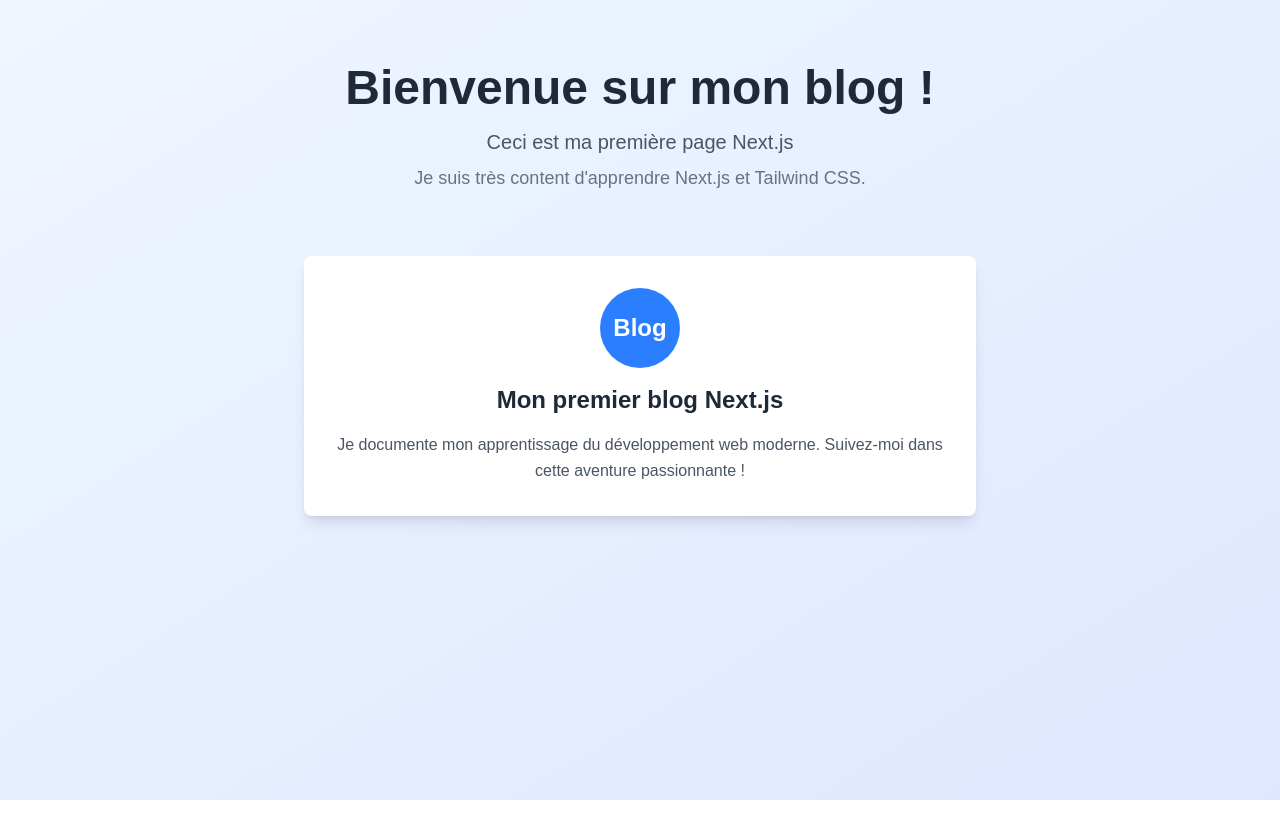
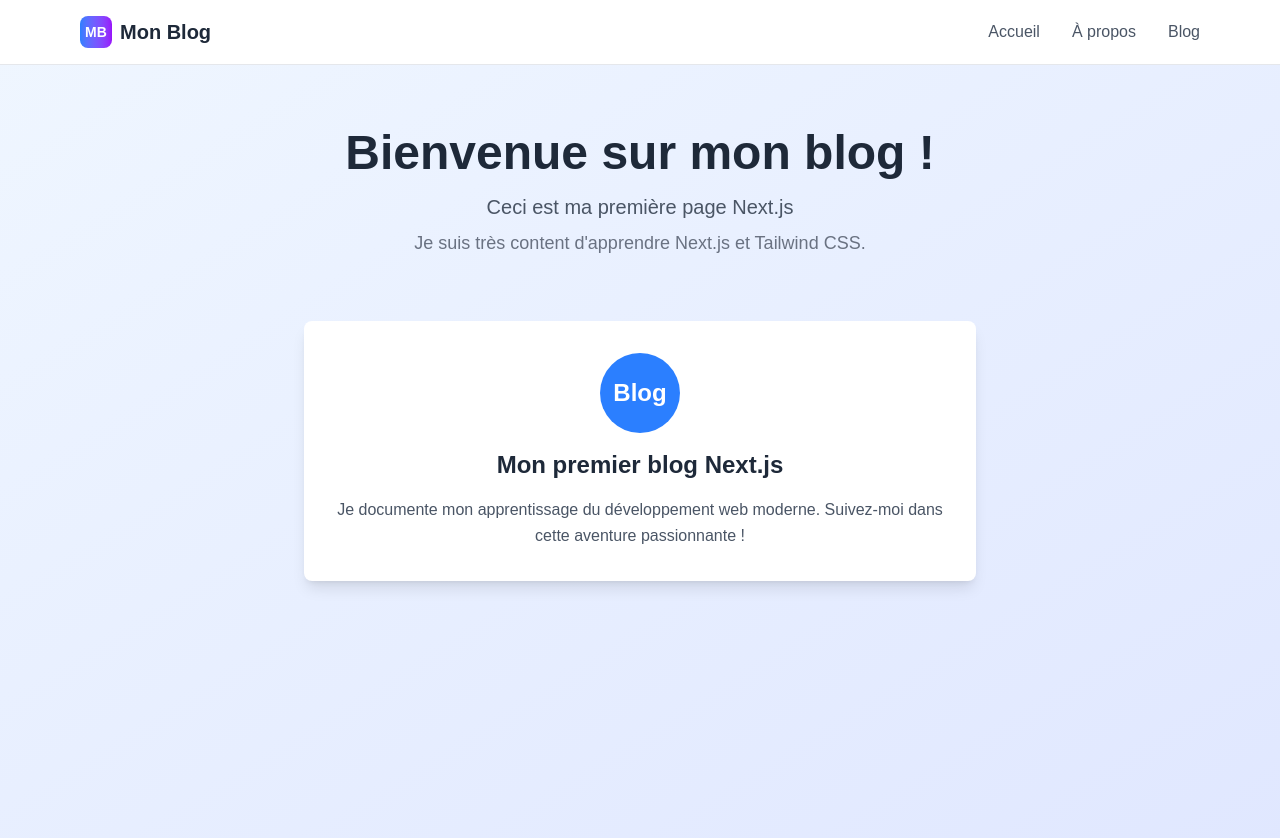
Before and after one commit to Khadim-Mbacke-Ba/mon--blog---stylise, a Next.js app: page / in a window 1280 px wide. Shown: the top 838 px of the page. Before the commit the page ends 800 px from the top, so only its background shows below. Built offline with nearby package versions, Linux system fonts and the light colour scheme.

Commit message:
Modifier app/layout.js pour inclure votre navbar

```diff
--- a/app/layout.tsx
+++ b/app/layout.tsx
@@ -1,29 +1,49 @@
+
 import type { Metadata } from "next";
 import { Geist, Geist_Mono } from "next/font/google";
+import Navbar from "./components/Navbar";
 import "./globals.css";
 
+// Configuration de la police principale
 const geistSans = Geist({
   variable: "--font-geist-sans",
   subsets: ["latin"],
 });
 
+// Configuration de la police secondaire
 const geistMono = Geist_Mono({
   variable: "--font-geist-mono",
   subsets: ["latin"],
 });
 
+// Métadonnées du site
 export const metadata: Metadata = {
-  title: "Create Next App",
-  description: "Generated by create next app",
+  title: "Mon Blog Next.js",
+  description: "Un blog moderne créé avec Next.js et Tailwind CSS",
 };
 
-export default function RootLayout({ children }: LayoutProps<"/">) {
+// Layout principal
+export default function RootLayout({
+  children,
+}: Readonly<{
+  children: React.ReactNode;
+}>) {
   return (
     <html
-      lang="en"
+      lang="fr"
       className={`${geistSans.variable} ${geistMono.variable} h-full antialiased`}
     >
-      <body className="min-h-full flex flex-col">{children}</body>
+      <body className="min-h-full flex flex-col bg-gray-50">
+
+        {/* Barre de navigation commune */}
+        <Navbar />
+
+        {/* Contenu des différentes pages */}
+        <main className="flex-1">
+          {children}
+        </main>
+
+      </body>
     </html>
   );
 }
```
